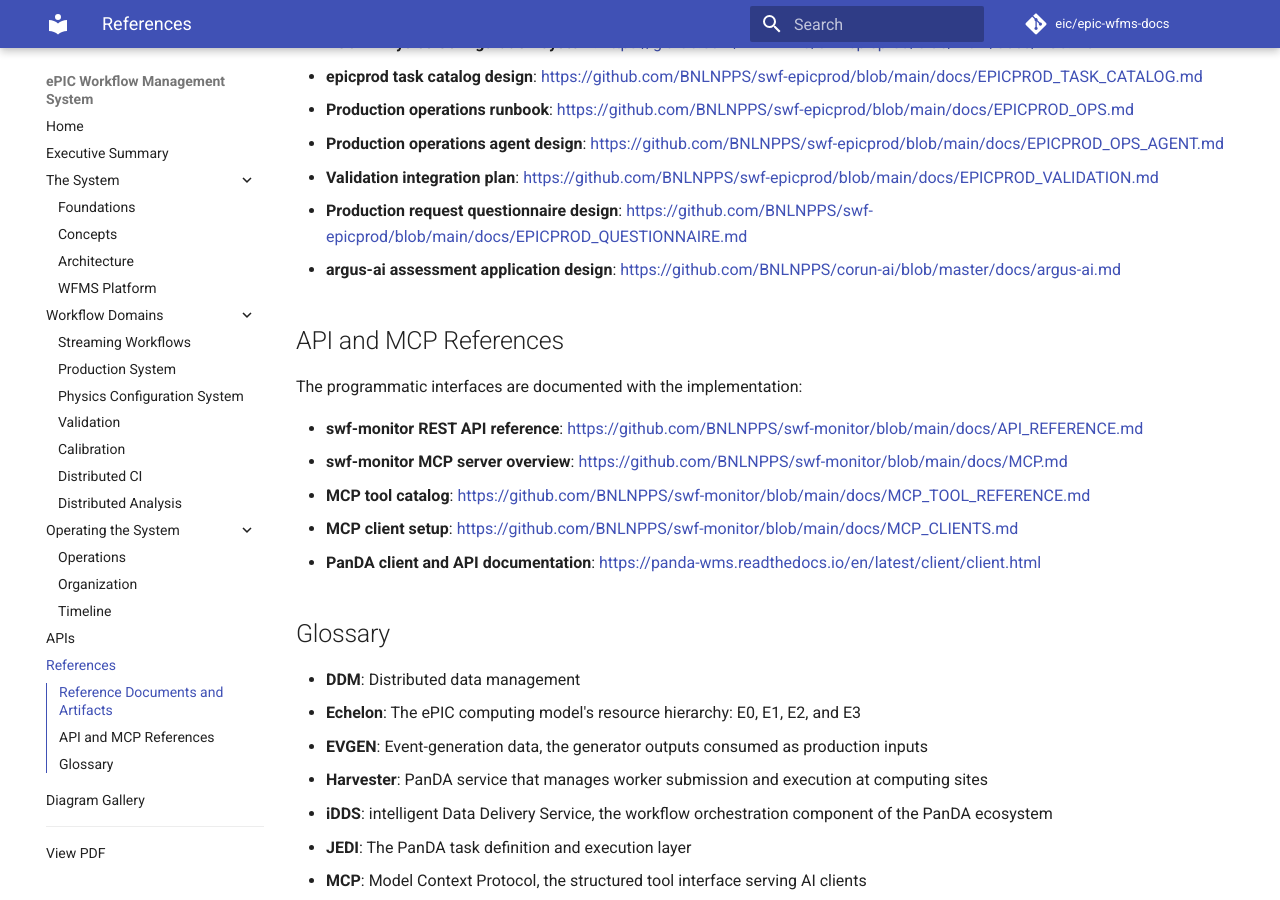
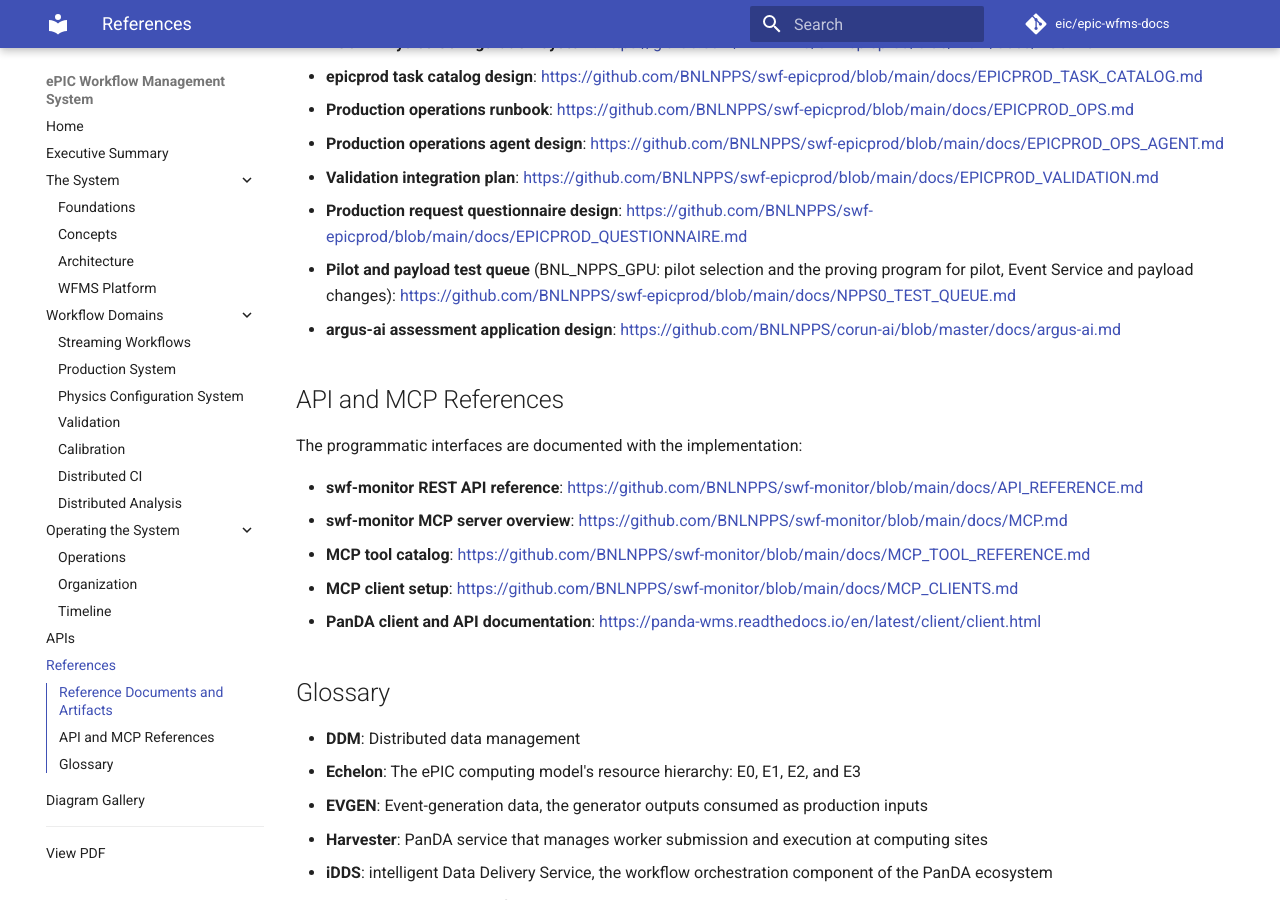
Before and after one commit to eic/epic-wfms-docs, an MkDocs documentation site: the page built from docs/reference.md, in a window 1280 px wide and 900 px high, scrolled down 949 px. Built offline with MkDocs 1.6.1 and Material for MkDocs 9.7.7, drawn with Linux system fonts in a browser that asks for light colours; comment, search, counter and statistics services are not loaded.

Commit message:
Reference page: link the pilot and payload test queue plan
Co-Authored-By: Claude Opus 5 (1M context) <noreply@anthropic.com>
Claude-Session: https://claude.ai/code/session_014F5J997U5smGmC5REgaW4R

```diff
--- a/docs/reference.md
+++ b/docs/reference.md
@@ -26,6 +26,7 @@ API and MCP references, and the glossary. The system diagrams are collected in t
 - **Production operations agent design**: <https://github.com/BNLNPPS/swf-epicprod/blob/main/docs/EPICPROD_OPS_AGENT.md>
 - **Validation integration plan**: <https://github.com/BNLNPPS/swf-epicprod/blob/main/docs/EPICPROD_VALIDATION.md>
 - **Production request questionnaire design**: <https://github.com/BNLNPPS/swf-epicprod/blob/main/docs/EPICPROD_QUESTIONNAIRE.md>
+- **Pilot and payload test queue** (BNL_NPPS_GPU: pilot selection and the proving program for pilot, Event Service and payload changes): <https://github.com/BNLNPPS/swf-epicprod/blob/main/docs/NPPS0_TEST_QUEUE.md>
 - **argus-ai assessment application design**: <https://github.com/BNLNPPS/corun-ai/blob/master/docs/argus-ai.md>
 
 ## API and MCP References
```
